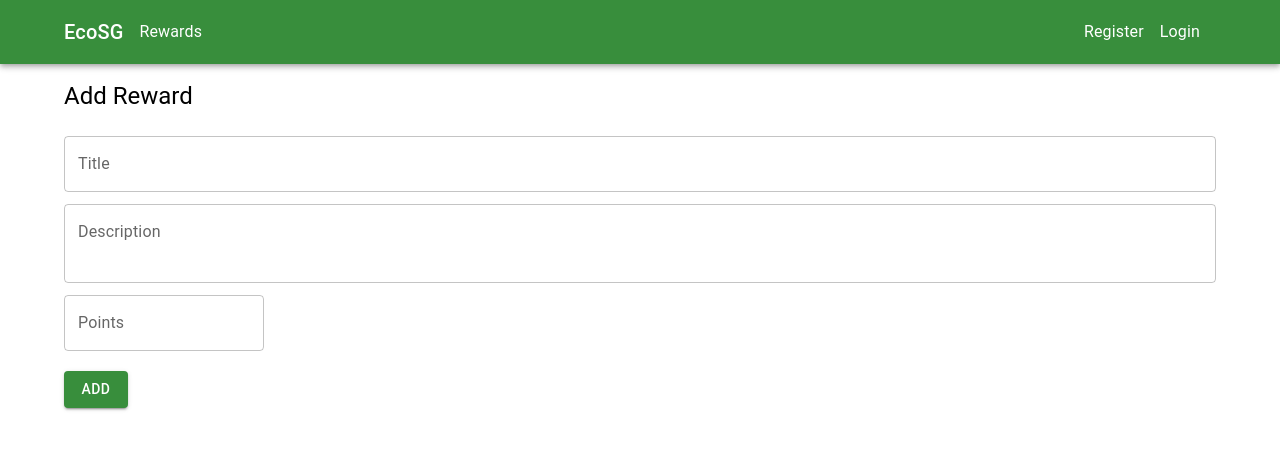
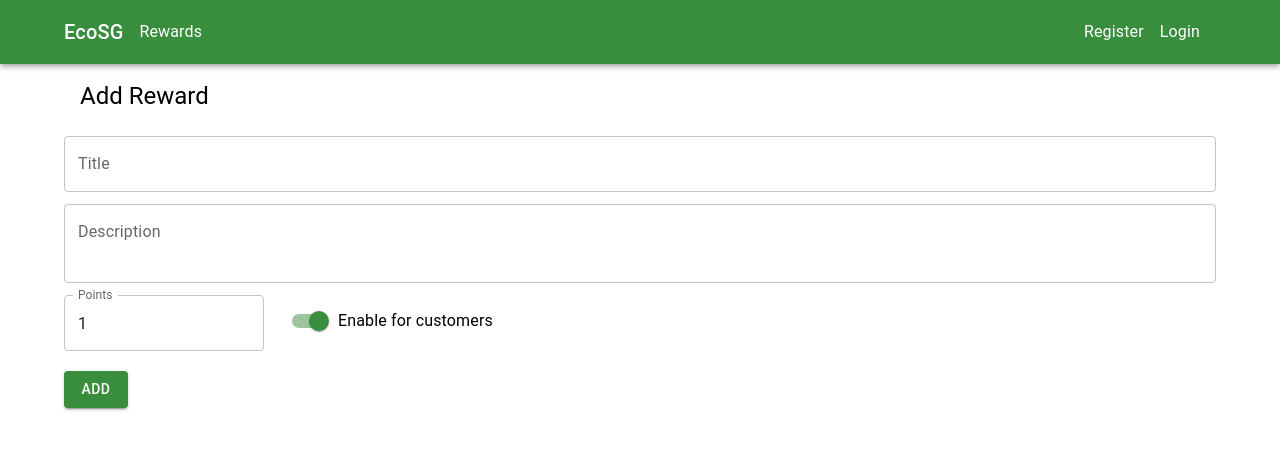
Before and after one commit to BW-DW/EcoSG_FSDP, a React (Vite) app in the folder EcoSG/client/: page /addreward in a window 1280 px wide. Shown: the top 450 px of the page. Built offline with nearby package versions, Linux system fonts and the light colour scheme.

Commit message:
Staff Rewards Done
added isEnabled

```diff
--- a/EcoSG/client/src/pages/AddReward.jsx
+++ b/EcoSG/client/src/pages/AddReward.jsx
@@ -1,6 +1,6 @@
 import React from 'react';
 import { useNavigate } from 'react-router-dom';
-import { Box, Typography, TextField, Button } from '@mui/material';
+import { Box, Typography, TextField, Button, Switch, FormControlLabel, } from '@mui/material';
 import { useFormik } from 'formik';
 import * as yup from 'yup';
 import http from '../http';
@@ -12,7 +12,8 @@ function AddReward() {
     initialValues: {
       title: "",
       description: "",
-            points: "",
+      points: 1,
+      isEnabled: true,
     },
     validationSchema: yup.object({
       title: yup.string().trim()
@@ -28,11 +29,14 @@ function AddReward() {
         .min(1, 'Points must be at least 1')
         .max(100, 'Points must be at most 100')
         .required('Points is required'),
+      isEnabled: yup.boolean(),
     }),
     onSubmit: (data) => {
+      console.log(data)
       data.title = data.title.trim();
       data.description = data.description.trim();
       data.points = data.points;
+      data.isEnabled = data.isEnabled;
       http.post("/reward", data)
         .then((res) => {
           console.log(res.data);
@@ -43,7 +47,7 @@ function AddReward() {
 
   return (
     <Box>
-            <Typography variant="h5" sx={{ my: 2 }}>
+      <Typography variant="h5" margin={2}>
         Add Reward
       </Typography>
       <Box component="form" onSubmit={formik.handleSubmit}>
@@ -68,20 +72,37 @@ function AddReward() {
           error={formik.touched.description && Boolean(formik.errors.description)}
           helperText={formik.touched.description && formik.errors.description}
         />
+        <Box sx={{ display: 'flex', alignItems: 'center' }}>
           <TextField
-                    fullWidth margin="dense" autoComplete="off"
+            margin="dense" autoComplete="off"
             multiline maxRows={1}
             label="Points"
             name="points"
             value={formik.values.points}
-                    onChange={formik.handleChange}
+            onChange={(event) => {
+              formik.handleChange(event);
+              formik.values.points = parseInt(event.target.value, 10);
+            }}
             onBlur={formik.handleBlur}
             error={formik.touched.points && Boolean(formik.errors.points)}
             helperText={formik.touched.points && formik.errors.points}
+            type="number"
             sx={{ width: 200 }}
           />
+          <FormControlLabel
+            control={
+              <Switch
+                checked={formik.values.isEnabled}
+                onChange={formik.handleChange}
+                name="isEnabled"
+              />
+            }
+            label="Enable for customers"
+            sx={{ ml: 2 }}
+          />
+        </Box>
         <Box sx={{ mt: 2 }}>
-                    <Button variant="contained" type="submit">
+          <Button variant="contained" type="submit" disabled={!formik.isValid}>
             Add
           </Button>
         </Box>
--- a/EcoSG/client/src/pages/EditReward.jsx
+++ b/EcoSG/client/src/pages/EditReward.jsx
@@ -1,7 +1,7 @@
 import React, { useState, useEffect } from 'react';
 import { useParams, useNavigate } from 'react-router-dom';
-import { Box, Typography, TextField, Button } from '@mui/material';
-import { Dialog, DialogTitle, DialogContent, DialogContentText, DialogActions } from '@mui/material';
+import { Box, Typography, TextField, Button, Switch} from '@mui/material';
+import { Dialog, DialogTitle, DialogContent, DialogContentText, DialogActions, FormControlLabel,FormControl } from '@mui/material';
 import http from '../http';
 import { useFormik } from 'formik';
 import * as yup from 'yup';
@@ -14,6 +14,7 @@ function EditReward() {
         title: "",
         description: "",
         points: "",
+        isEnabled: true,
     });
     const [loading, setLoading] = useState(true);
 
@@ -41,11 +42,13 @@ function EditReward() {
                 .min(1, 'Points must be at least 1')
                 .max(100, 'Points must be at most 100')
                 .required('Points is required'),
+            isEnabled: yup.boolean(),
         }),
         onSubmit: (data) => {
             data.title = data.title.trim();
             data.description = data.description.trim();
             data.points=data.points;
+            data.isEnabled = data.isEnabled;
             http.put(`/reward/${id}`, data)
                 .then((res) => {
                     console.log(res.data);
@@ -74,7 +77,7 @@ function EditReward() {
 
     return (
         <Box>
-            <Typography variant="h5" sx={{ my: 2 }}>
+            <Typography variant="h5" margin={2}>
                 Edit Reward
             </Typography>
             {
@@ -101,6 +104,7 @@ function EditReward() {
                             error={formik.touched.description && Boolean(formik.errors.description)}
                             helperText={formik.touched.description && formik.errors.description}
                         />
+                        <Box sx={{ display: 'flex', alignItems: 'center' }}>
                         <TextField
                             fullWidth margin="dense" autoComplete="off"
                             multiline maxRows={1}
@@ -113,6 +117,19 @@ function EditReward() {
                             helperText={formik.touched.points && formik.errors.points}
                             sx={{ width: 200 }}
                         />
+                        <FormControl sx={{ml: 2 }}>
+                            <FormControlLabel
+                                control={
+                                    <Switch
+                                    checked={formik.values.isEnabled}
+                                    onChange={formik.handleChange}
+                                    name="isEnabled"
+                                    />
+                                }
+                                label="Enable for customers"
+                            />
+                        </FormControl>
+                        </Box>
                         <Box sx={{ mt: 2 }}>
                             <Button variant="contained" type="submit">
                                 Update
@@ -125,7 +142,6 @@ function EditReward() {
                     </Box>
                 )
             }
-
             <Dialog open={open} onClose={handleClose}>
                 <DialogTitle>
                     Delete Reward
--- a/EcoSG/client/src/pages/Rewards.jsx
+++ b/EcoSG/client/src/pages/Rewards.jsx
@@ -1,7 +1,7 @@
 import React, { useEffect, useState, useContext } from 'react';
 import { Link } from 'react-router-dom';
 import { Box, Typography, Grid, Card, CardContent, Input, IconButton, Button } from '@mui/material';
-import { AccountCircle, AccessTime, Search, Clear, Edit } from '@mui/icons-material';
+import { AccountCircle, AccessTime, Search, Clear, Edit, Margin } from '@mui/icons-material';
 import http from '../http';
 import dayjs from 'dayjs';
 import UserContext from '../contexts/UserContext';
@@ -118,6 +118,15 @@ function Rewards() {
                                         <Typography sx={{ whiteSpace: 'pre-wrap' }}>
                                             <span>Points:</span> {reward.points}
                                         </Typography>
+                                        <Typography sx={{ whiteSpace: 'pre-wrap', display: 'flex', alignItems: 'center' }}>
+                                            <span>Enabled Status: </span>
+                                            {reward.isEnabled ? 'Yes' : 'No'}
+                                            {reward.isEnabled ? (
+                                                <Box sx={{ width: 10, height: 10, borderRadius: '50%', backgroundColor: 'green', marginRight: 1, marginLeft: 1 }} />
+                                            ) : (
+                                                <Box sx={{ width: 10, height: 10, borderRadius: '50%', backgroundColor: 'red', marginRight: 1, marginLeft: 1 }} />
+                                            )}
+                                        </Typography>
                                     </CardContent>
                                 </Card>
                             </Grid>
```
Also changed, not shown: 2 other files (tests, documents, lock files or other folders). Lines whose indentation alone changed are shown as unchanged.
